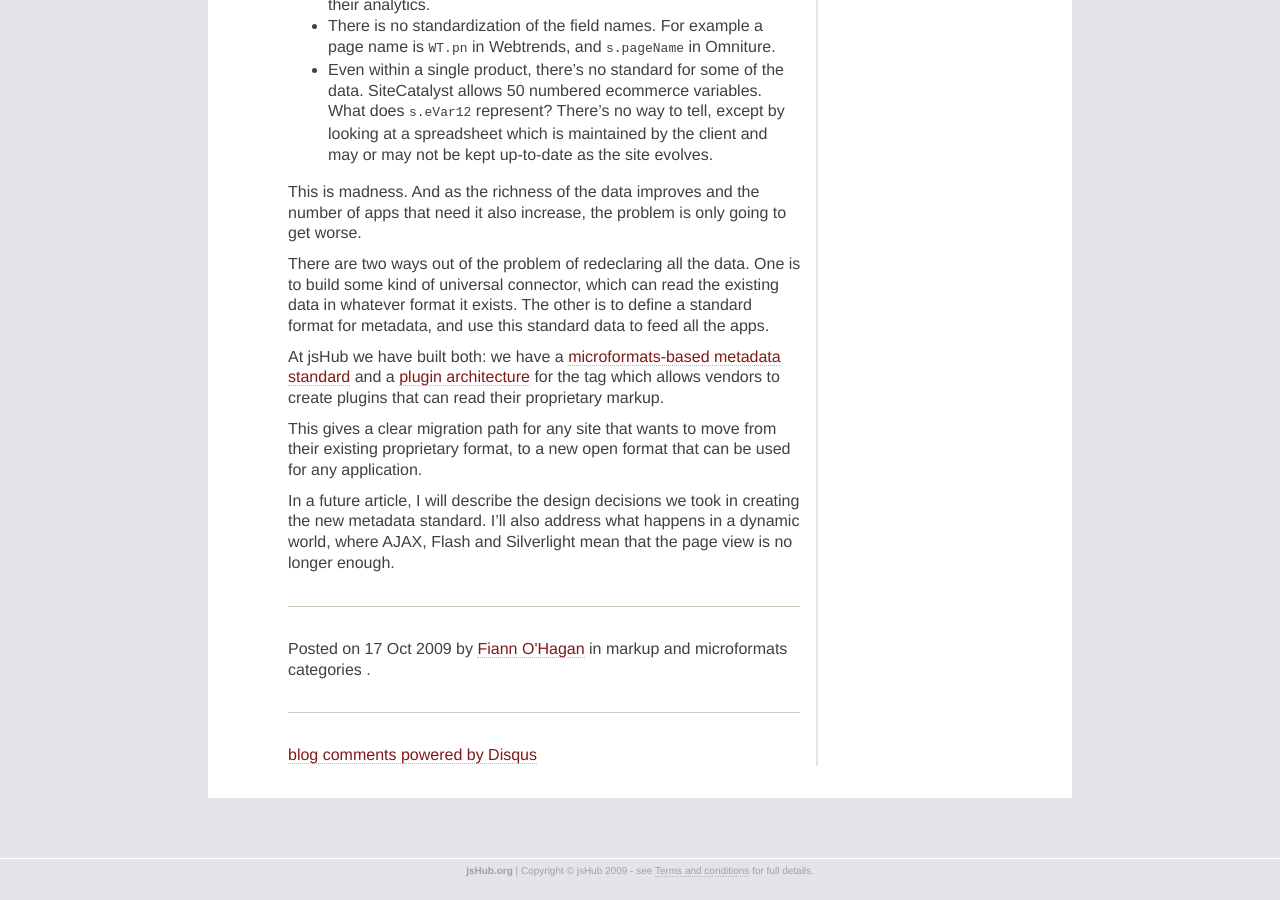
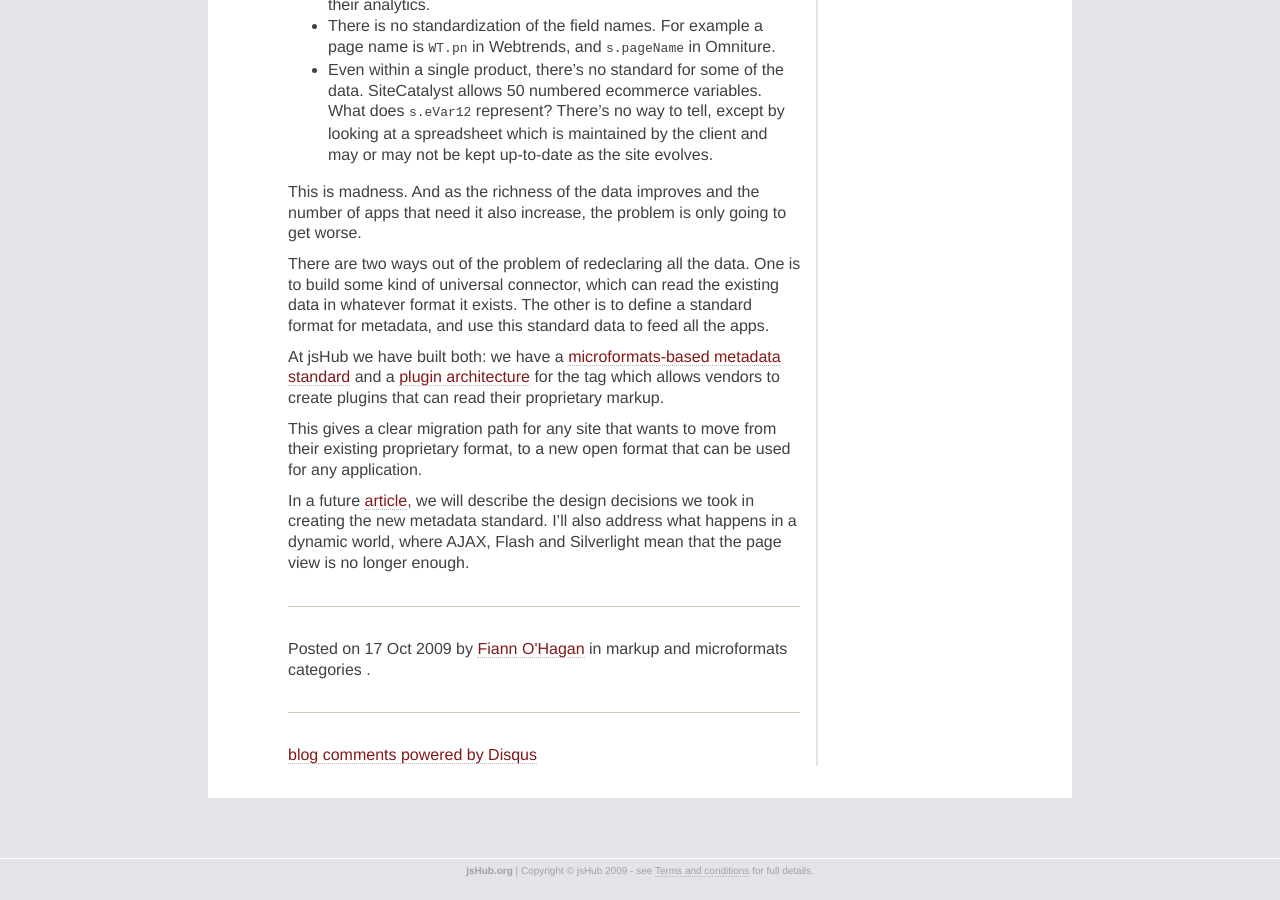
Before and after one commit to jshub/jshub.github.com, a Jekyll site: the page built from _posts/blog/universal_tag/2009-10-17-universal_tag_or_universal_data.markdown, in a window 1280 px wide and 900 px high, scrolled down 2323 px. Built offline with Jekyll 4.4.1, drawn with Linux system fonts in a browser that asks for light colours; comment, search, counter and statistics services are not loaded.

Commit message:
Cross link posts

```diff
--- a/_posts/blog/universal_tag/2009-10-17-universal_tag_or_universal_data.markdown
+++ b/_posts/blog/universal_tag/2009-10-17-universal_tag_or_universal_data.markdown
@@ -47,7 +47,7 @@ On any big analytics installation, the metadata is likely to include [at the ver
 
 Which brings us to the core of this article.
 
-<div class="pullout warning">
+<div class="pullout info">
   <p>If all you need is to record page URLs, then marking up pages is really simple.</p>
   <p>But if you need to configure specific data about each page, the cost and effort will greatly exceed the cost of just deploying the library file.</p>
 </div>
@@ -78,4 +78,6 @@ At jsHub we have built both: we have a [microformats-based metadata standard][hP
 
 This gives a clear migration path for any site that wants to move from their existing proprietary format, to a new open format that can be used for any application.
 
-In a future article, I will describe the design decisions we took in creating the new metadata standard. I'll also address what happens in a dynamic world, where AJAX, Flash and Silverlight mean that the page view is no longer enough.
+In a future [article][post-hpage], we will describe the design decisions we took in creating the new metadata standard. I'll also address what happens in a dynamic world, where AJAX, Flash and Silverlight mean that the page view is no longer enough.
+
+[post-hpage]: /blog/2009/10/19/designing-hpage/
```
